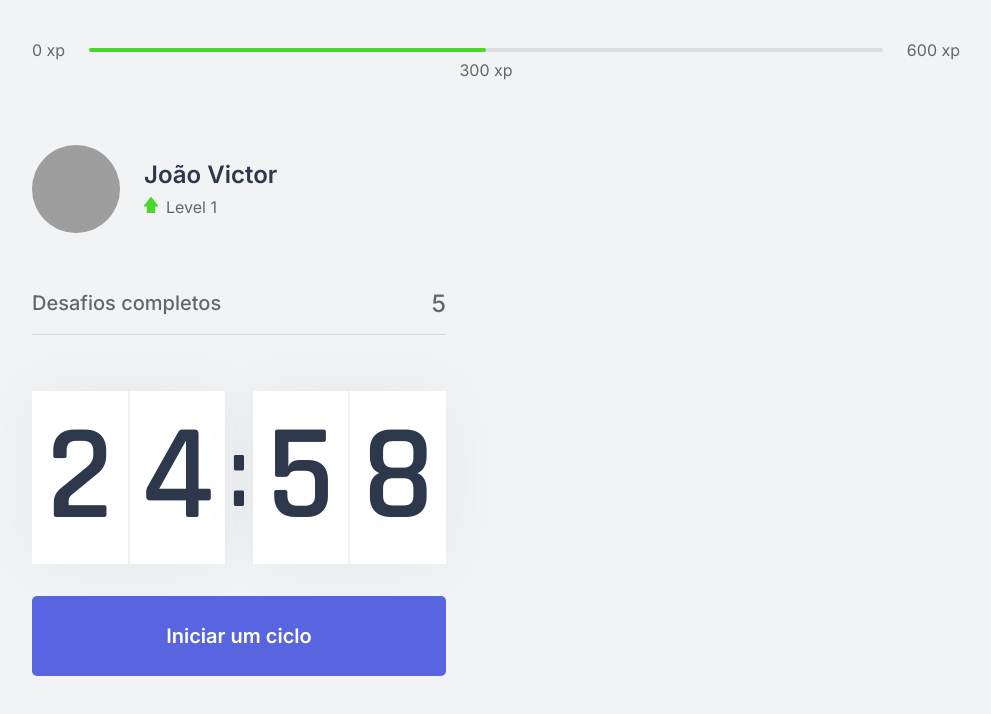
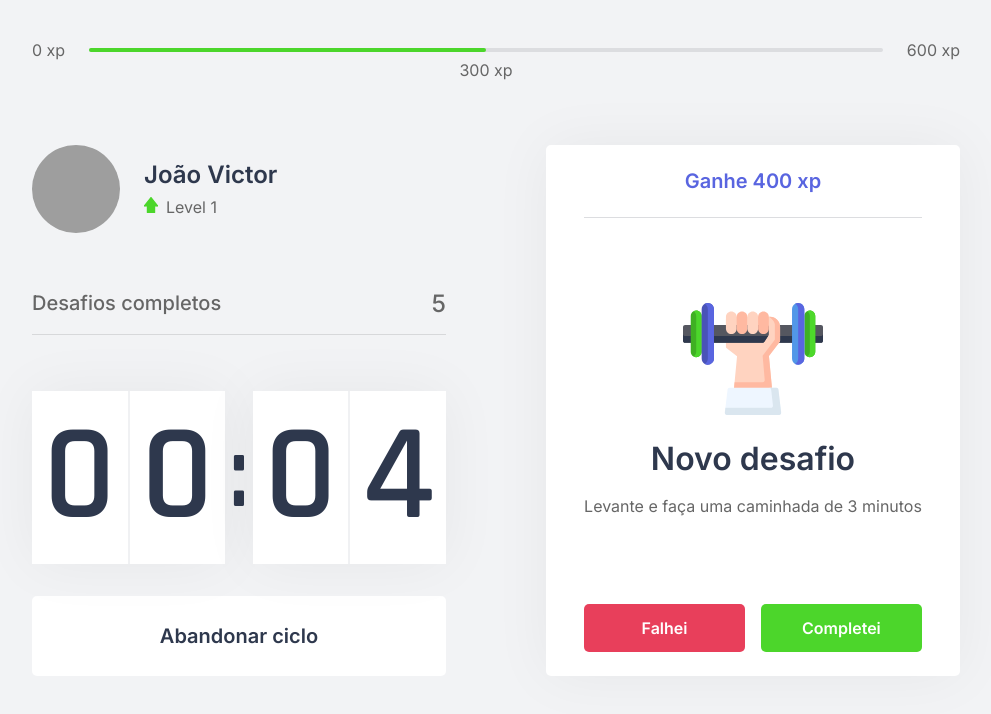
Before and after one commit to Joao-Rodrigues01/Moveit-NLW4, a Next.js app: page / in a window 1280 px wide. Both pictures are taken after a click on the button "Iniciar um ciclo". Shown: the top 714 px of the page, without its empty margins (144-1135 px from the left). Built offline with nearby package versions, Linux system fonts and the light colour scheme; grey boxes are pictures that could not be loaded.

Commit message:
Add ChallengeBox component and Add ChallengesContext

```diff
--- /dev/null
+++ b/src/components/ChallengeBox.tsx
@@ -0,0 +1,52 @@
+import { useContext } from 'react';
+import { ChallengesContext } from '../contexts/ChallengesContext';
+import styles from '../styles/components/ChallengeBox.module.css';
+
+export function ChallengeBox() {
+	const contextData = useContext(ChallengesContext);
+
+	console.log(contextData);
+
+	const hasActiveChallenge = true;
+
+
+	return (
+		<div className={styles.challengeBoxContainer}>
+			{ hasActiveChallenge ? (
+					<div className={styles.challengeActive}>
+						<header>Ganhe 400 xp</header>
+
+						<main>
+							<img src="icons/body.svg" alt="icone"/>
+							<strong>Novo desafio</strong>
+							<p>Levante e faça uma caminhada de 3 minutos</p>
+						</main>
+
+						<footer>
+							<button
+								type="button"
+								className={styles.challengeFailedButton}
+							>
+								Falhei
+							</button>
+
+							<button
+								type="button"
+								className={styles.challengeSucceededButton}
+							>
+								Completei
+							</button>
+						</footer>
+					</div>
+			) : (
+				<div className={styles.challengeNotActive}>
+				<strong>Finalize um ciclo para receber um desafio</strong>
+				<p>
+					<img src="icons/level-up.svg" alt="Level Up"/>
+					Avance de level completando desafios.
+				</p>
+			</div>
+			) }
+		</div>
+	)
+}
--- a/src/components/CountDown.tsx
+++ b/src/components/CountDown.tsx
@@ -1,10 +1,15 @@
-import { useState, useEffect } from 'react';
+import { useState, useEffect, useContext } from 'react';
+import { ChallengesContext } from '../contexts/ChallengesContext';
 import styles from '../styles/components/CountDown.module.css';
 
+let countdownTimeout: NodeJS.Timeout;
+
 export function CountDown() {
+	const { startNewChallenge } = useContext(ChallengesContext);
 
-	const [time, setTime] = useState(25 * 60);
-	const [active, setActvie] = useState(false);
+	const [time, setTime] = useState(0.1 * 60);
+	const [isActive, setIsActvie] = useState(false);
+	const [hasFinished, setHasFinished] = useState(false);
 
 	const minutes = Math.floor(time / 60);
 	const seconds = time % 60;
@@ -14,16 +19,26 @@ export function CountDown() {
 	const [secondLeft, secondRight] = String(seconds).padStart(2,'0').split('');
 
 	function startCountdown() {
-		setActvie(true);
+		setIsActvie(true);
+	}
+
+	function resetCountdown() {
+		clearTimeout(countdownTimeout);
+		setIsActvie(false);
+		setTime(0.1 * 60);
 	}
 
 	useEffect(() => {
-		if (active && time > 0) {
-			setTimeout(() => {
+		if (isActive && time > 0) {
+			countdownTimeout = setTimeout(() => {
 				setTime(time - 1);
 			}, 1000);
+		} else if (isActive && time === 0) {
+			setHasFinished(true);
+			setIsActvie(false);
+			startNewChallenge();
 		}
-	}, [active, time])
+	}, [isActive, time])
 
 	return (
 		<>
@@ -39,6 +54,24 @@ export function CountDown() {
 				</div>
 			</div>
 
+			{ hasFinished ? (
+				<button
+					disabled
+					className={styles.countdownButton}
+				>
+					Ciclo encerrado
+				</button>
+				) : (
+					<>
+						{ isActive ?(
+								<button
+									type="button"
+									className={`${styles.countdownButton} ${styles.countdownButtonActive}`}
+									onClick={resetCountdown}
+								>
+									Abandonar ciclo
+								</button>
+									) : (
 								<button
 									type="button"
 									className={styles.countdownButton}
@@ -46,6 +79,10 @@ export function CountDown() {
 								>
 									Iniciar um ciclo
 								</button>
+								)}
 					</>
 				)
 			}
+		</>
+	)
+}
--- /dev/null
+++ b/src/contexts/ChallengesContext.tsx
@@ -0,0 +1,45 @@
+import { createContext, ReactNode, useState } from 'react';
+
+
+interface ChallengesContextData {
+	level: number;
+	currentExperience: number;
+	challengesCompleted: number;
+	levelUp: () => void;
+	startNewChallenge: () => void;
+}
+
+interface ChallengesProviderProps {
+	children: ReactNode;
+}
+export const ChallengesContext = createContext({} as ChallengesContextData);
+
+
+export function ChallengesProvider({ children }: ChallengesProviderProps) {
+	const [level, setLevel] = useState(1);
+	const [currentExperience, setCurrentExperience] = useState(0);
+	const [challengesCompleted, setChallengesCompleted] = useState(0);
+
+
+	function levelUp() {
+		setLevel(level + 1);
+	}
+
+	function startNewChallenge() {
+		console.log('new Challenge');
+	}
+
+	return (
+		<ChallengesContext.Provider
+			value={{
+				startNewChallenge,
+				level,
+				levelUp,
+				currentExperience,
+				challengesCompleted,
+			}}
+		>
+			{children}
+		</ChallengesContext.Provider>
+	)
+}
--- a/src/pages/_app.jsx
+++ b/src/pages/_app.jsx
@@ -1,7 +1,13 @@
 import '../styles/global.css'
 
+import { ChallengesProvider } from '../contexts/ChallengesContext';
+
 function MyApp({ Component, pageProps }) {
-  return <Component {...pageProps} />
+  return (
+		<ChallengesProvider>
+			<Component {...pageProps} />
+		</ChallengesProvider>
+	)
 }
 
 export default MyApp
--- a/src/pages/index.tsx
+++ b/src/pages/index.tsx
@@ -1,9 +1,10 @@
+import Head from 'next/head';
 import { CompletedChallegens } from "../components/CompletedChallenges";
 import { CountDown } from "../components/CountDown";
 import { ExperienceBar } from "../components/ExperienceBar";
 import { Profile } from "../components/Profile";
+import { ChallengeBox } from "../components/ChallengeBox";
 
-import Head from 'next/head';
 
 import styles from '../styles/pages/Home.module.css'
 
@@ -21,7 +22,9 @@ export default function Home() {
 					<CompletedChallegens />
 					<CountDown />
 				</div>
-				<div className=""></div>
+				<div className="">
+					<ChallengeBox />
+				</div>
 			</section>
     </div>
   )
--- /dev/null
+++ b/src/styles/components/ChallengeBox.module.css
@@ -0,0 +1,115 @@
+.challengeBoxContainer {
+	height: 100%;
+
+	background: var(--white);
+	border-radius: 5px;
+	box-shadow: 0 0 60px rgba( 0, 0, 0, 0.05);
+	padding: 1.5rem 2rem;
+
+	display: flex;
+	flex-direction: column;
+	align-items: center;
+	justify-content: center;
+	text-align: center;
+}
+
+.challengeNotActive {
+	display: flex;
+	flex-direction: column;
+	align-items: center;
+}
+
+.challengeNotActive strong {
+	font-size: 1.5rem;
+	font-weight: 500;
+	line-height: 1.4;
+}
+
+.challengeNotActive p {
+	display: flex;
+	flex-direction: column;
+	align-items: center;
+	line-height: 1.4;
+	max-width: 70%;
+	margin-top: 3rem;
+}
+
+.challengeNotActive p img {
+	margin-bottom: 1rem;
+}
+
+
+.challengeActive {
+	height: 100%;
+
+	display: flex;
+	flex-direction: column;
+
+}
+.challengeActive header {
+	color: var(--blue);
+	font-weight: 600;
+	font-size: 1.25rem;
+	padding: 0 2rem 1.5rem;
+	border-bottom: 1px solid var(--gray-line);
+}
+
+
+.challengeActive main {
+	flex: 1;
+	display: flex;
+	flex-direction: column;
+	align-items: center;
+	justify-content: center;
+}
+
+
+.challengeActive main strong {
+	font-weight: 600;
+	font-size: 2rem;
+	color: var(--title);
+	margin: 1.5rem 0 1rem;
+}
+
+.challengeActive main p {
+	line-height: 1.5;
+}
+
+
+.challengeActive footer {
+	display: grid;
+	grid-template-columns: 1fr 1fr;
+	gap: 1rem;
+}
+
+
+.challengeActive footer button {
+	height: 3rem;
+
+	display: flex;
+	align-items: center;
+	justify-content: center;
+
+	border: 0;
+	border-radius: 5px;
+
+	color: var(--white);
+
+	font-size: 1rem;
+	font-weight: 600;
+
+	transition: filter 0.2s;
+}
+
+.challengeActive footer button.challengeFailedButton {
+	background: var(--red);
+}
+
+
+.challengeActive footer button.challengeSucceededButton {
+	background: var(--green);
+}
+
+.challengeActive footer button:hover {
+	filter: brightness(0.85);
+}
--- a/src/styles/components/CountDown.module.css
+++ b/src/styles/components/CountDown.module.css
@@ -59,6 +59,22 @@
 	transition: background-color 0.3s;
 }
 
-.countdownButton:hover {
+.countdownButton:not(:disabled):hover {
 	background: var(--blue-dark);
 }
+
+.countdownButtonActive {
+	background: var(--white);
+	color: var(--title);
+}
+
+.countdownButtonActive:not(:disabled):hover {
+	background: var(--red);
+	color: var(--white);
+}
+
+.countdownButton:disabled {
+	background: var(--white);
+	color: var(--text);
+	cursor: not-allowed;
+}
```
Lines whose indentation alone changed are shown as unchanged.
